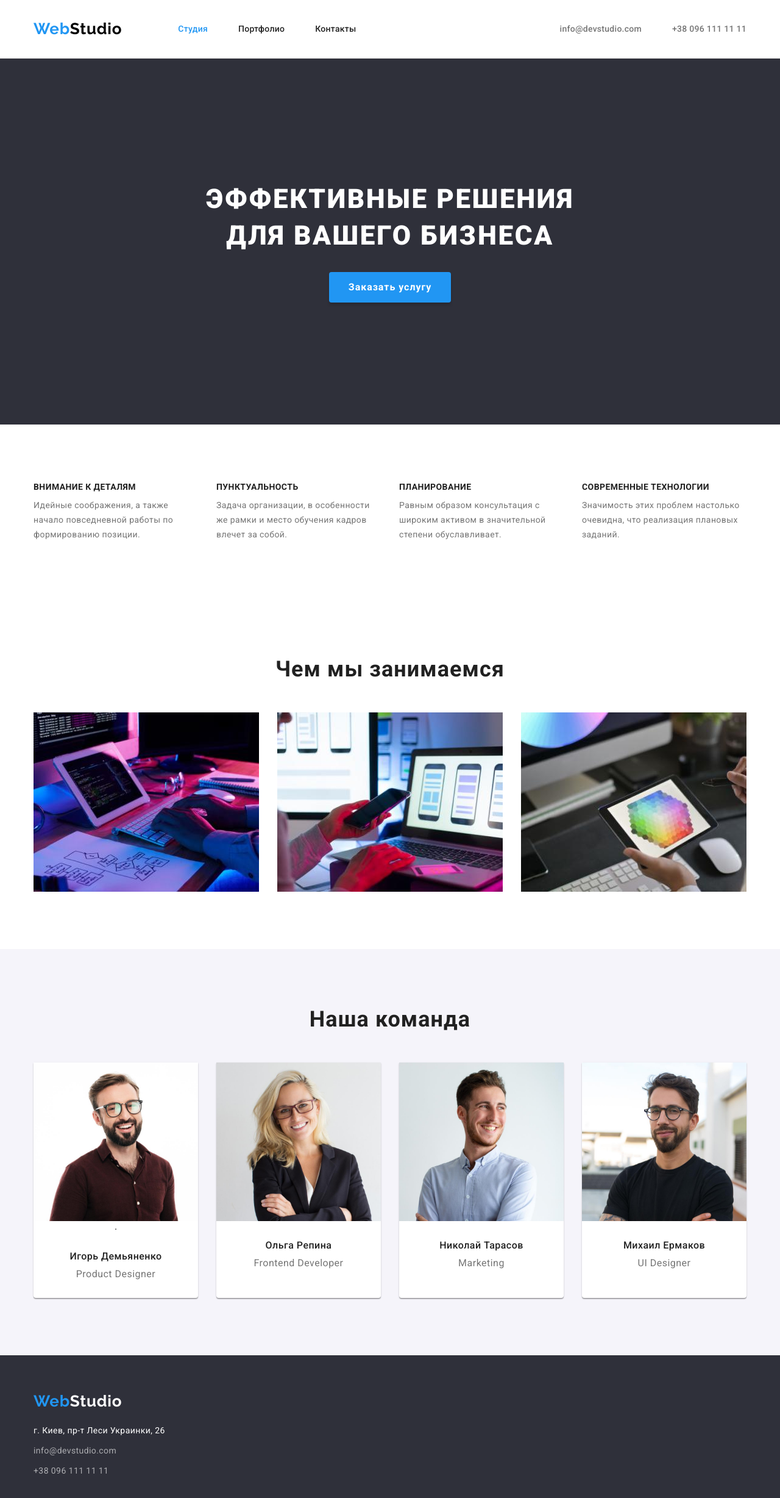
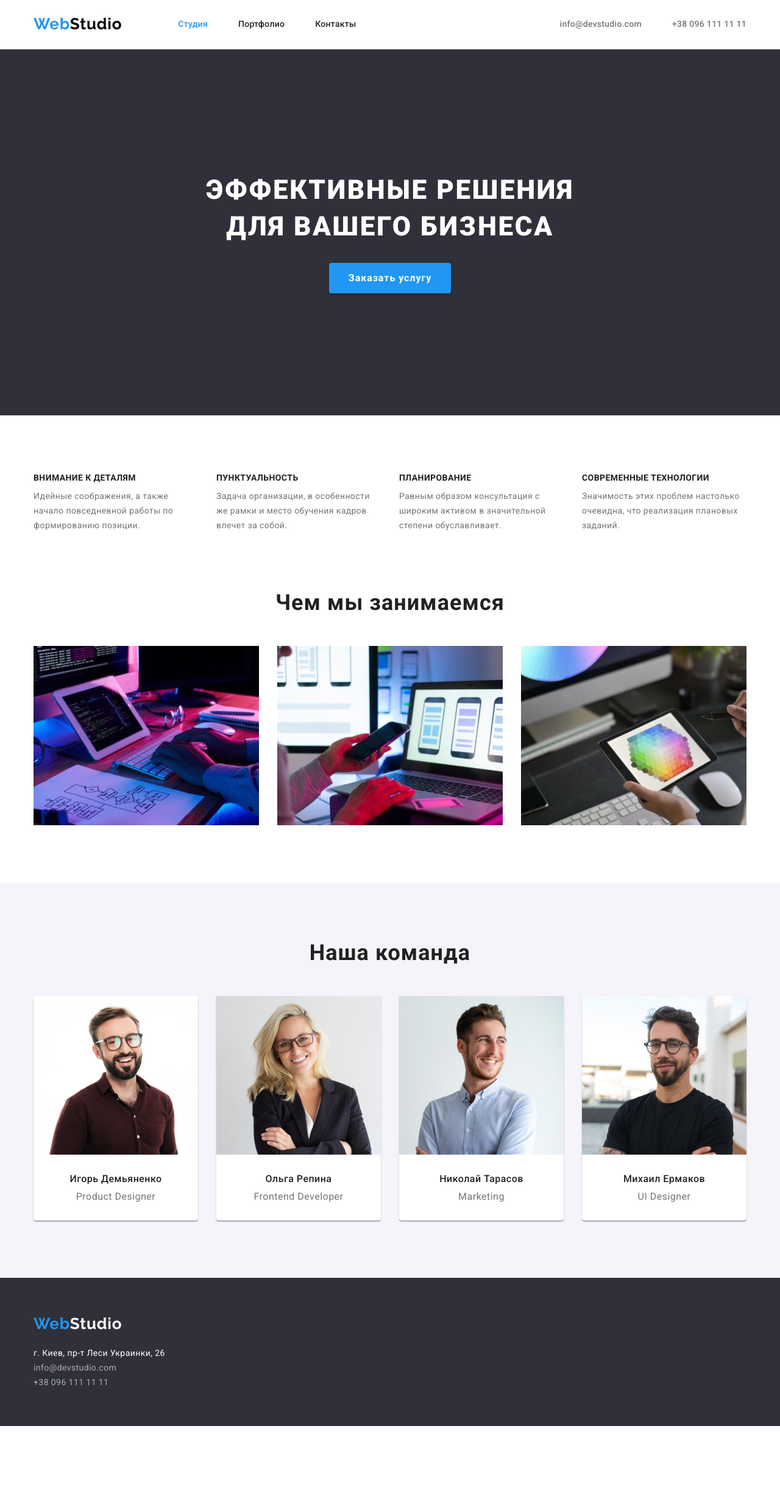
Before and after one commit to sofiagakalo1/goit-markup-hw-03, a plain HTML site: page index.html in a window 1280 px wide. Shown: the whole page at 61% size. After the commit the page ends 2338 px from the top, so only its background shows below. Drawn offline with nearby package versions, Linux system fonts and the light colour scheme.

Commit message:
mistakes

```diff
--- a/css/styles.css
+++ b/css/styles.css
@@ -69,8 +69,8 @@ body {
 /* ----------------------HEADER------------------- */
 .header {
   background: var(--brand-white);
-  padding-top: 32px;
-  padding-bottom: 32px;
+  padding-top: 24px;
+  padding-bottom: 25px;
   /* height: 80px; */
   border-bottom: 1px solid #ececec;
 }
@@ -179,6 +179,7 @@ body {
 /* ------------------------BENEFITS--------------------- */
 .benefits {
   background: var(--brand-white);
+  padding-bottom: 0;
 }
 .benefits-list {
   display: flex;
@@ -246,6 +247,9 @@ body {
     0px 2px 1px rgba(0, 0, 0, 0.2);
   border-radius: 0px 0px 4px 4px;
 }
+.team-card-description{
+  padding: 30px;
+}
 .team-item-name {
   font-weight: 500;
   font-size: 16px;
@@ -254,7 +258,6 @@ body {
   letter-spacing: 0.03em;
   color: var(--brand-black);
   margin-bottom: 10px;
-  padding-top: 30px;
 }
 .team-item-text {
   font-size: 16px;
@@ -262,7 +265,6 @@ body {
   text-align: center;
   letter-spacing: 0.03em;
   color: var(--brand-gray);
-  padding-bottom: 30px;
 }
 
 /* ------------------------PORTFOLIO--------------------- */
@@ -323,9 +325,6 @@ body {
   padding-top: 60px;
   padding-bottom: 60px;
 }
-.footer-logo {
-  margin-bottom: 30px;
-}
 .logo-white {
   font-weight: 700;
   font-size: 26px;
@@ -336,9 +335,6 @@ body {
 .footer-logo {
   display: block;
   margin-bottom: 20px;
-}
-.footer-item:not(:last-child) {
-  padding-bottom: 9px;
 }
 .footer-address-link {
   font-style: normal;
@@ -354,6 +350,9 @@ body {
   letter-spacing: 0.03em;
   color: rgba(255, 255, 255, 0.6);
 }
+.footer-contacts-link{
+margin-top: 9px;
+}
 .footer-contacts-link:hover,
 .footer-contacts-link:focus,
 .footer-address-link:hover,
--- a/index.html
+++ b/index.html
@@ -142,9 +142,10 @@
                 width="270"
                 height="260"
               />
-              .
+              <div class="team-card-description">
                 <h3 class="team-item-name">Игорь Демьяненко</h3>
                 <p class="team-item-text">Product Designer</p>
+              </div>
             </li>
             <li class="team-item">
               <img
@@ -153,8 +154,10 @@
                 width="270"
                 height="260"
               />
+              <div class="team-card-description">
                 <h3 class="team-item-name">Ольга Репина</h3>
                 <p class="team-item-text">Frontend Developer</p>
+              </div>
             </li>
             <li class="team-item">
               <img
@@ -163,8 +166,10 @@
                 width="270"
                 height="260"
               />
+              <div class="team-card-description">
                 <h3 class="team-item-name">Николай Тарасов</h3>
                 <p class="team-item-text">Marketing</p>
+              </div>
             </li>
             <li class="team-item">
               <img
@@ -173,8 +178,10 @@
                 width="270"
                 height="260"
               />
+              <div class="team-card-description">
                 <h3 class="team-item-name">Михаил Ермаков</h3>
                 <p class="team-item-text">UI Designer</p>
+              </div>
             </li>
           </ul>
         </div>
```
Lines whose indentation alone changed are shown as unchanged.
